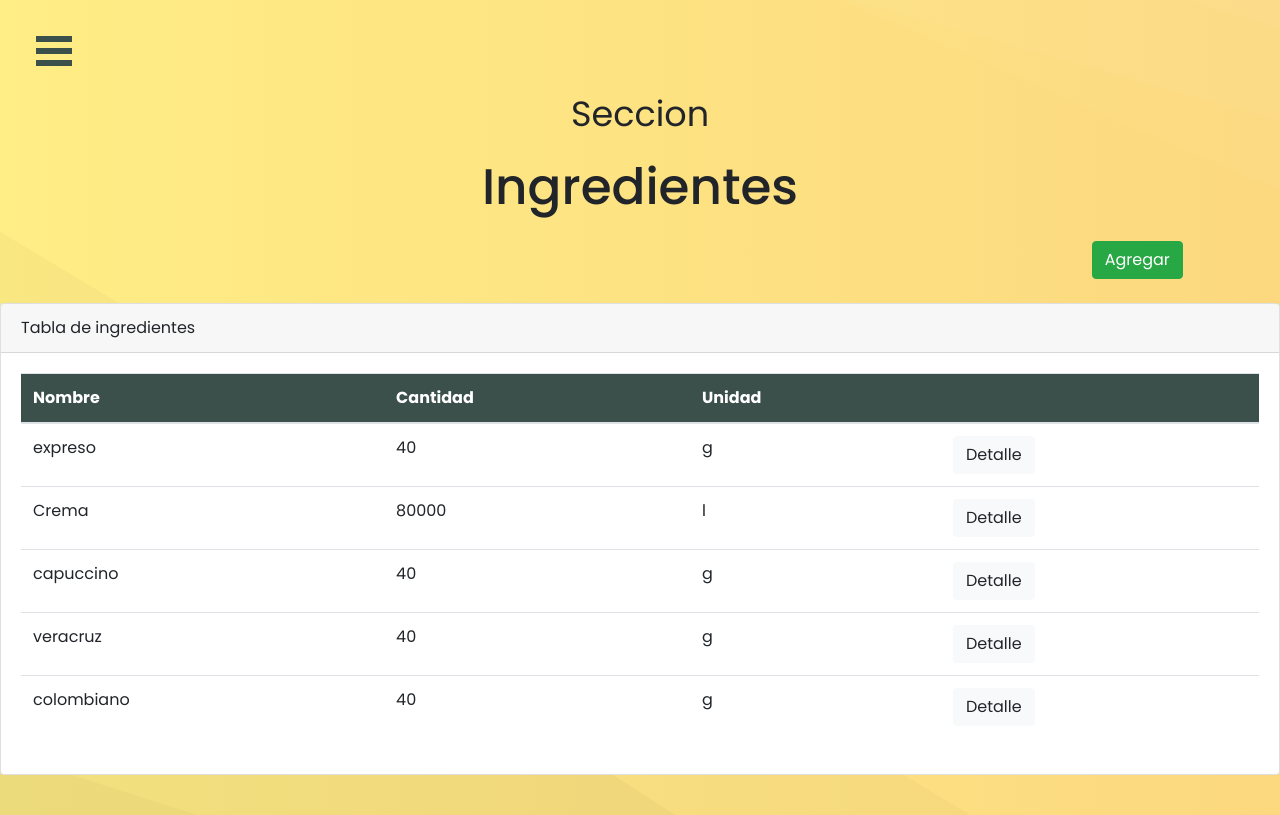
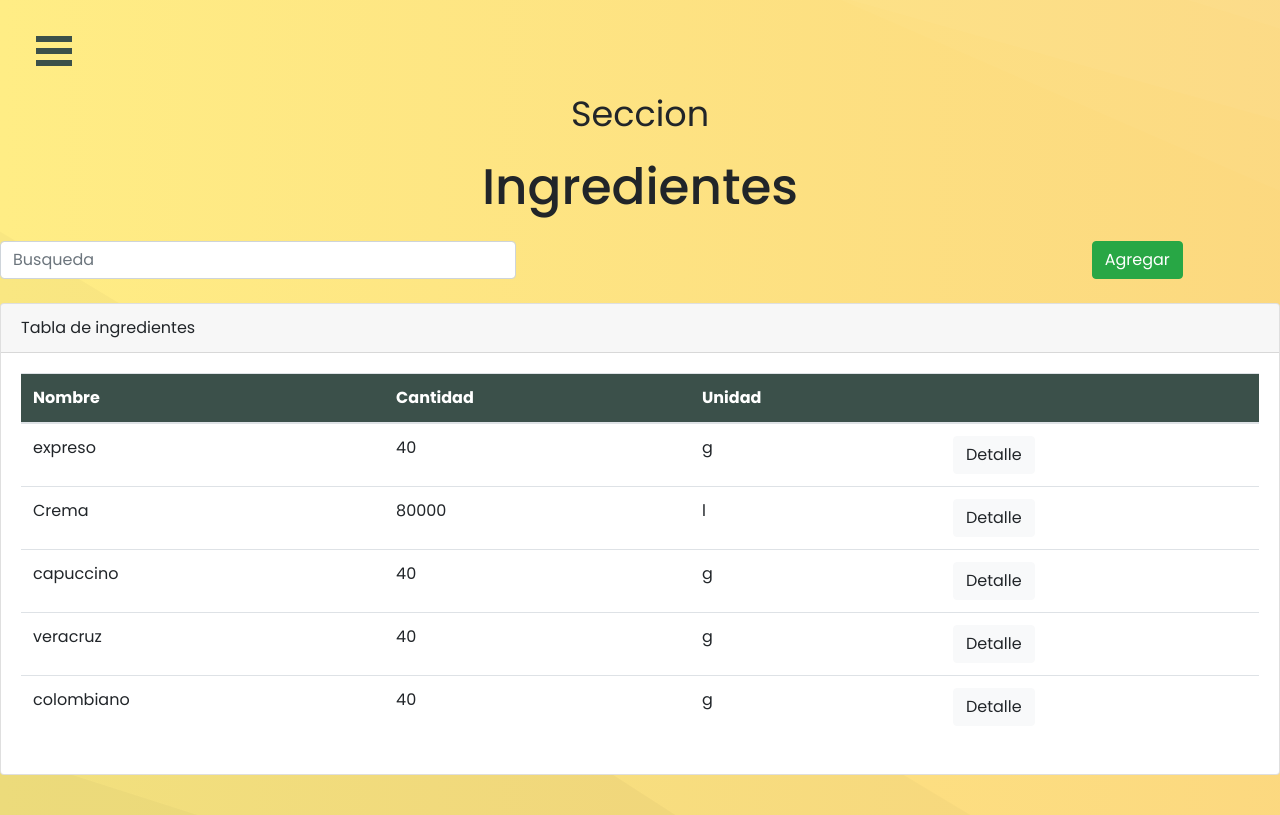
Before and after one commit to villegascmarco/rookie-coffee-front, a React (Create React App) app: page /Ingredientes in a window 1280 px wide. Built offline with nearby package versions, Linux system fonts and the light colour scheme.

Commit message:
Intentando hacer buscador

```diff
--- a/src/componentes/Ingredientes/ContenedorIngrediente.jsx
+++ b/src/componentes/Ingredientes/ContenedorIngrediente.jsx
@@ -10,6 +10,7 @@ const ContenedorCards = () => {
   const [ingredientes, setIngredientes] = useState([]);
   const [ingrediente, setIngrediente] = useState({});
   const [display, setDisplay] = useState(false);
+  const [busqueda, setBusqueda] = useState('');
 
   const obtenerIngredientes = () => {
     setIngredientes(ingredientesData);
@@ -18,6 +19,27 @@ const ContenedorCards = () => {
   const seleccionarIngrediente = (ingrediente) => {
     setIngrediente(ingrediente);
   };
+
+  const onChange= (e) =>  {
+    e.persist();
+    setBusqueda({
+        ...busqueda,
+        [e.target.name] : e.target.value
+       // unidades: {id: e.target.value}
+    })
+    filtrarElementos();
+}
+const filtrarElementos=()=>{
+  var search=ingredientes.filter(item=>{
+    if(item.cantidad.toString().includes(busqueda) ||
+    item.nombre.toLowerCase().normalize('NFD').replace(/[\u0300-\u036f]/g,"").includes(busqueda) ||
+    item.unidad.toLowerCase().includes(busqueda)
+    ){
+      return item;
+    }
+  });
+  setIngredientes({ingredientes: search});
+}
 
   useEffect(() => {
     obtenerIngredientes();
@@ -29,7 +51,15 @@ const ContenedorCards = () => {
       <TituloPagina titulo="Ingredientes" />
 
         <div className="row">
-          <div className="col-10"></div>
+          <div className="col-5">
+            <input type="text"
+                    name="busqueda"
+                    class="form-control "
+                    placeholder="Busqueda"
+                    onChange = {onChange}/>
+          </div>
+          <div className="col-5">
+          </div>
           <div className="col-2">
              <button type="button" class="btn btn-success" data-toggle="modal" data-target="#agregar" value="true">Agregar</button>
           </div>
```
